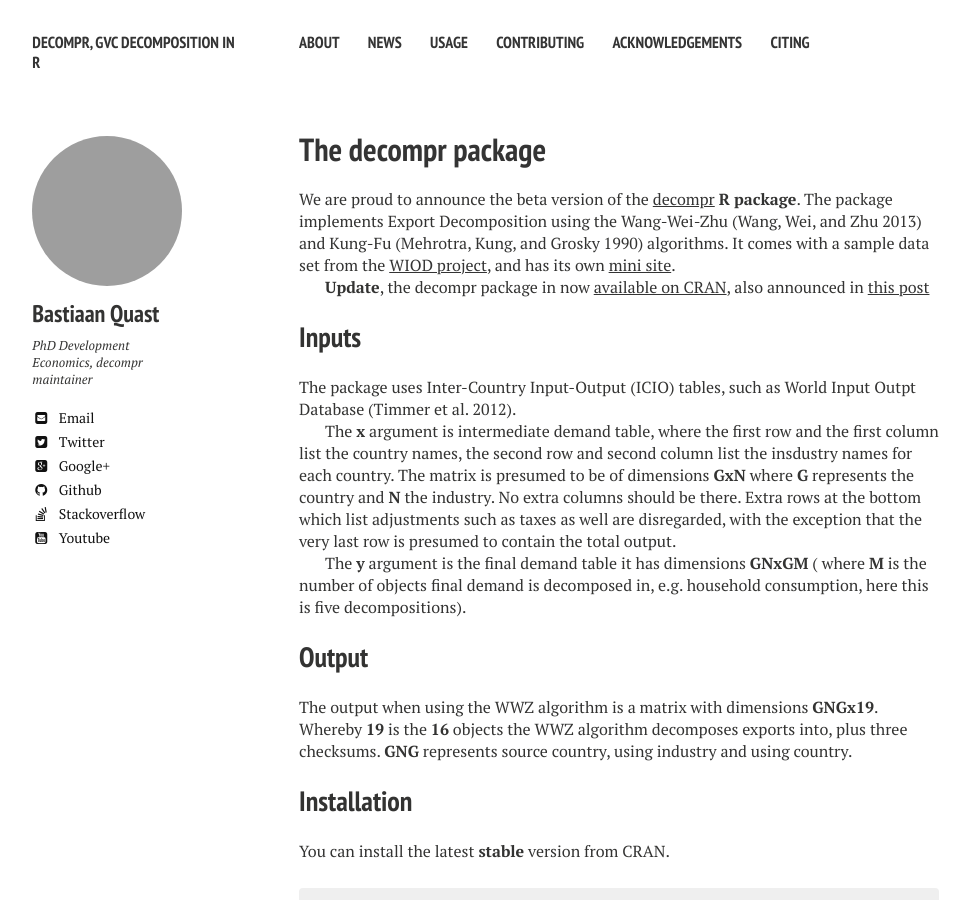
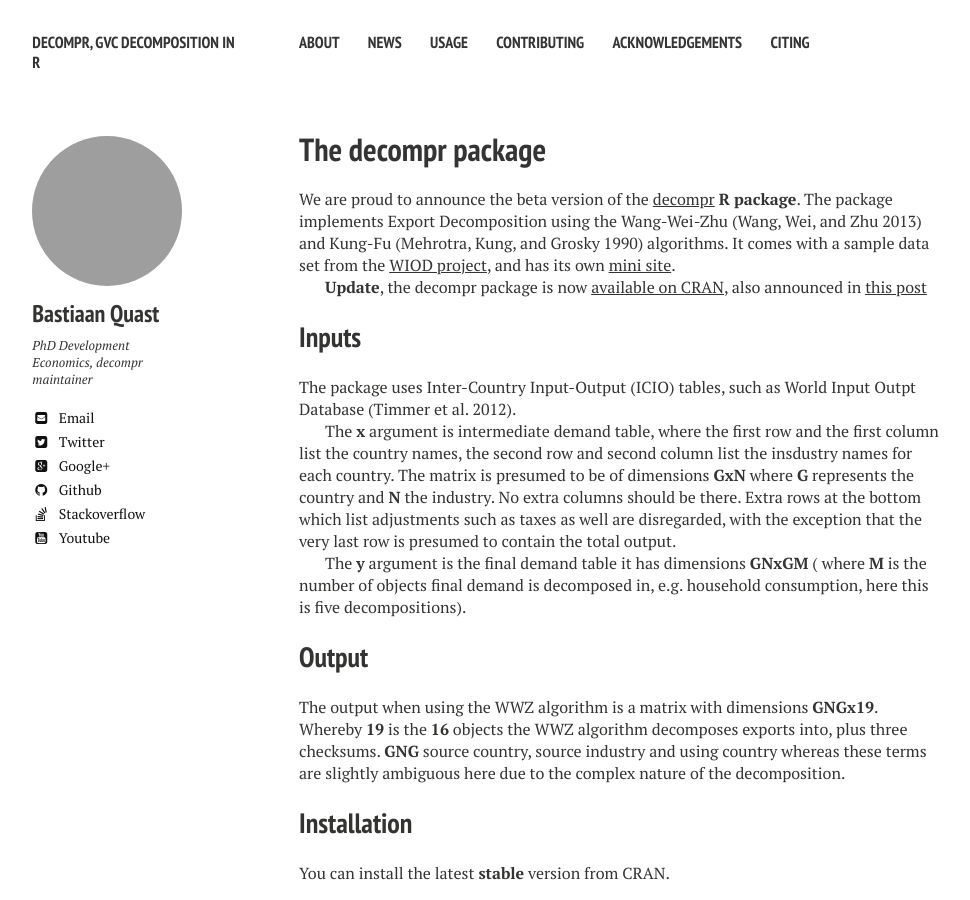
Before and after one commit to bquast/decompr, a Jekyll site: the page built from _posts/2014-08-05-decompr-package.md, in a window 1280 px wide and 900 px high. Shown: the whole window, without its empty margins (21-991 px from the left). Built offline with Jekyll 4.4.1, drawn with Linux system fonts in a browser that asks for light colours; nearby versions of some CDN libraries; comment, search, counter and statistics services are not loaded; grey boxes are pictures that could not be loaded.

Commit message:
Update 2014-08-05-decompr-package.md

```diff
--- a/_posts/2014-08-05-decompr-package.md
+++ b/_posts/2014-08-05-decompr-package.md
@@ -8,7 +8,7 @@ comments: true
 
 We are proud to announce the beta version of the [decompr](http://qua.st/decompr/) **R package**. The package implements Export Decomposition using the Wang-Wei-Zhu (Wang, Wei, and Zhu 2013) and Kung-Fu (Mehrotra, Kung, and Grosky 1990) algorithms. It comes with a sample data set from the [WIOD project](http://www.wiod.org/), and has its own [mini site](http://qua.st/decompr).
 
-**Update**, the decompr package in now [available on CRAN](http://cran.r-project.org/web/packages/decompr/index.html), also announced in [this post](/decompr-cran)
+**Update**, the decompr package is now [available on CRAN](http://cran.r-project.org/web/packages/decompr/index.html), also announced in [this post](/decompr-cran)
 
 Inputs
 ------
@@ -22,7 +22,7 @@ The **y** argument is the final demand table it has dimensions **GNxGM** ( where
 Output
 ------
 
-The output when using the WWZ algorithm is a matrix with dimensions **GNGx19**. Whereby **19** is the **16** objects the WWZ algorithm decomposes exports into, plus three checksums. **GNG** represents source country, using industry and using country.
+The output when using the WWZ algorithm is a matrix with dimensions **GNGx19**. Whereby **19** is the **16** objects the WWZ algorithm decomposes exports into, plus three checksums. **GNG** source country, source industry and using country whereas these terms are slightly ambiguous here due to the complex nature of the decomposition.
 
 Installation
 ------------
```
